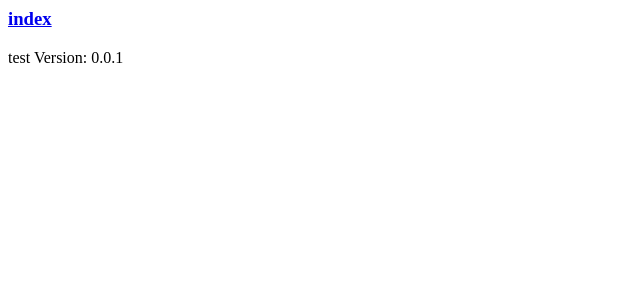
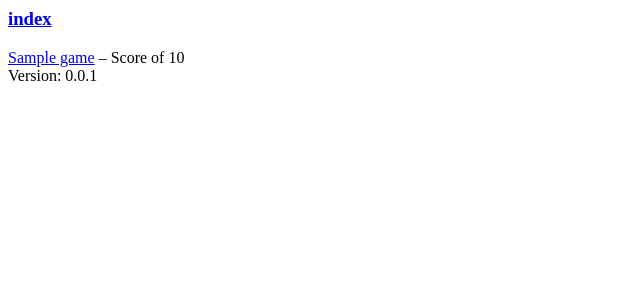
Before and after one commit to Niduroki/bahn-bingo, a Flask app: template templates/highscores.html in a window 1280 px wide. Shown: the top 300 px of the page, without its empty margins (0-640 px from the left). Run offline with Flask 2, Linux system fonts and the light colour scheme; the template is opened without the code that fills it: most values are stand-ins (such as "Sample title", 1, 10 or a date in 2020).

Commit message:
Use styles and add highscores

```diff
--- a/templates/highscores.html
+++ b/templates/highscores.html
@@ -1,4 +1,6 @@
 {% extends "base.html" %}
 {% block content %}
-test
+    {% for game in games %}
+        <a href="/{{ game.link }}/">{{ game }}</a> – Score of {{ game.score }}<br>
+    {% endfor %}
 {% endblock %}
```
Also changed, not shown: templates/field.html (+9 -11 lines).
